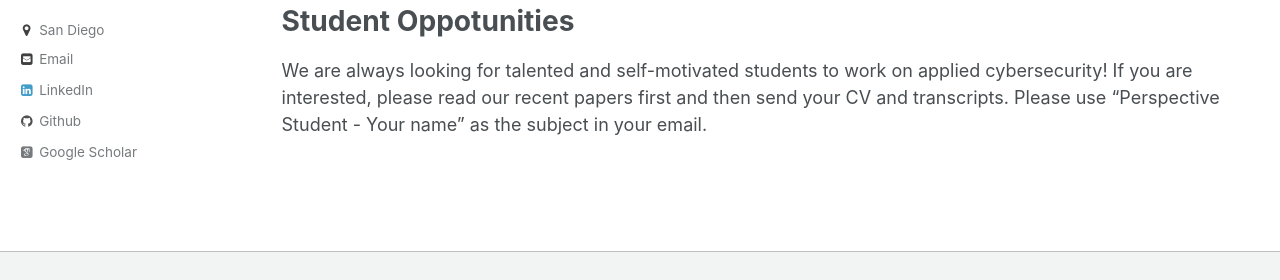
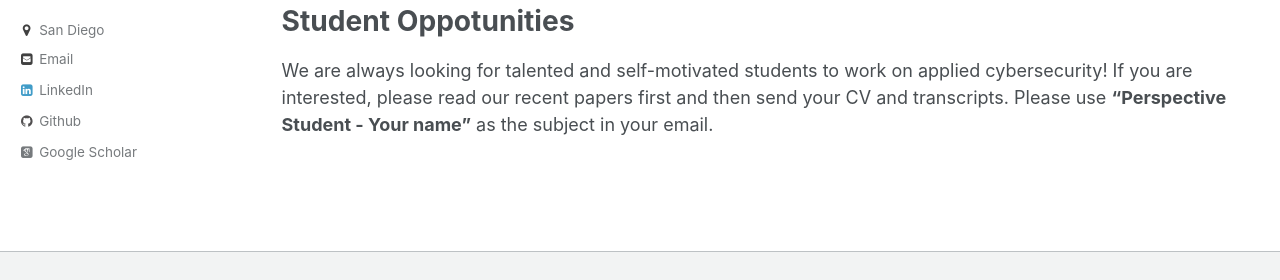
Before and after one commit to likai1993/likai1993.github.io, a Jekyll site: the page built from _pages/lab.md, in a window 1280 px wide. Shown: the part 379-659 px from the top of the page. Built offline with Jekyll 4.4.1, drawn with Linux system fonts in a browser that asks for light colours; some web fonts are replaced.

Commit message:
Update lab.md

```diff
--- a/_pages/lab.md
+++ b/_pages/lab.md
@@ -36,7 +36,7 @@ Alumni
 
 Student Oppotunities
 ======
-We are always looking for talented and self-motivated students to work on applied cybersecurity! If you are interested, please read our recent papers first and then send your CV and transcripts. Please use "Perspective Student - Your name" as the subject in your email.
+We are always looking for talented and self-motivated students to work on applied cybersecurity! If you are interested, please read our recent papers first and then send your CV and transcripts. Please use **"Perspective Student - Your name"** as the subject in your email.
 
 <!--
 <h2>Master Students</h2>
```
